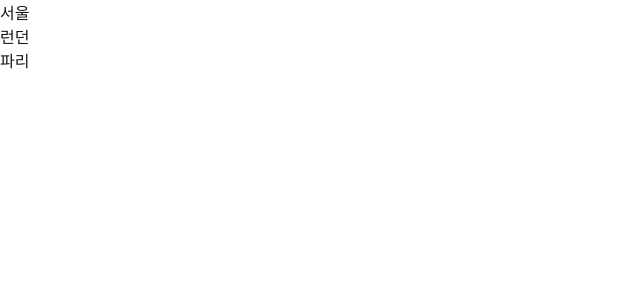
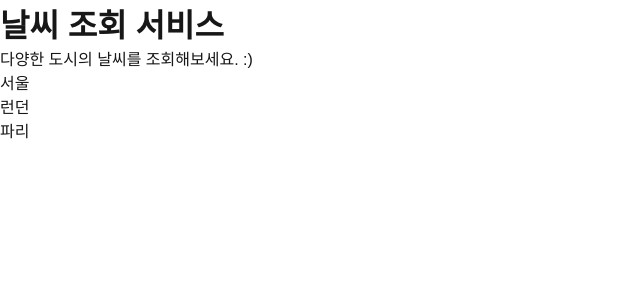
Before and after one commit to q1Lim/weather-q, a Next.js app: page / in a window 1280 px wide. Shown: the top 300 px of the page, without its empty margins (0-640 px from the left). Built offline with nearby package versions, Linux system fonts and the light colour scheme.

Commit message:
feat: 로케이션 날씨 조회 흐름 구현

```diff
--- a/src/app/api/weather.ts
+++ b/src/app/api/weather.ts
@@ -50,7 +50,7 @@ export async function getForecastWeather(
   const apiPath = `${WEATHER_API_BASE_URL}${WEATHER_API_ROUTES.forecast}?key=${apiKey}&q=${queryLocation}&days=${days}&lang=${DEFAULT_LANG}`
   const response = await fetch(apiPath, {
     // Next 서버 fetch 캐시 (10분)
-    next: { revalidate: 600 },
+    next: { revalidate: 60 },
   })
 
   if (!response.ok) {
--- a/src/app/page.tsx
+++ b/src/app/page.tsx
@@ -1,18 +1,23 @@
 import Link from 'next/link'
-import s from './page.module.css'
+
+const locations = [
+  { name: '서울', path: 'Seoul' },
+  { name: '런던', path: 'London' },
+  { name: '파리', path: 'Paris' },
+]
 
 export default function Home() {
   return (
-    <ul className={s.list}>
-      <li>
-        <Link href="/Seoul">서울</Link>
-      </li>
-      <li>
-        <Link href="/London">런던</Link>
-      </li>
-      <li>
-        <Link href="/Paris">파리</Link>
-      </li>
-    </ul>
+    <main>
+      <h1> 날씨 조회 서비스</h1>
+      <p>다양한 도시의 날씨를 조회해보세요. :) </p>
+      <ul>
+        {locations.map((location) => (
+          <li key={location.path}>
+            <Link href={`/${location.path}`}>{location.name}</Link>
+          </li>
+        ))}
+      </ul>
+    </main>
   )
 }
```
Also changed, not shown: src/app/[location]/page.tsx (+29 -5 lines).
